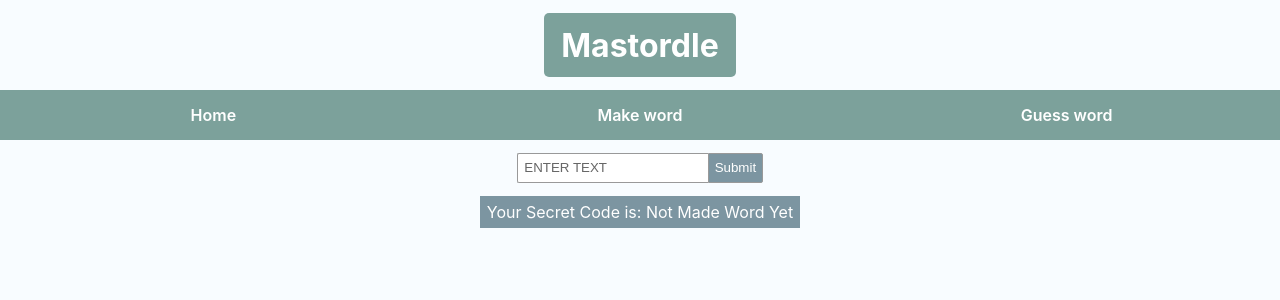
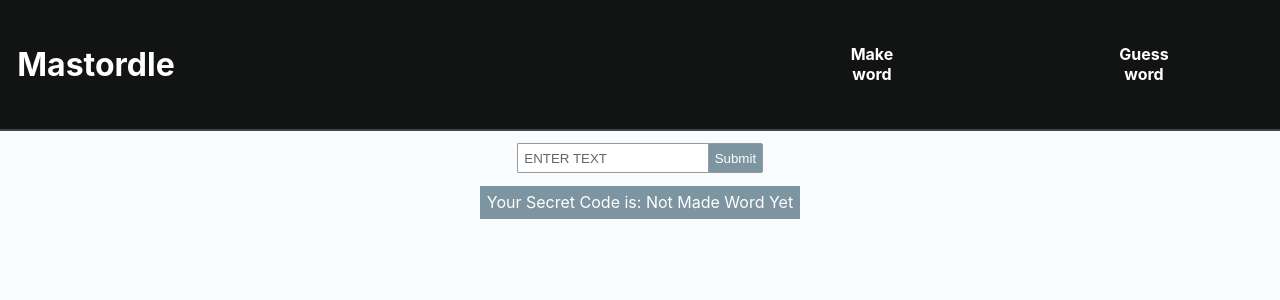
Before and after one commit to Hriday1321/Originalll, a React (Create React App) app: page /make in a window 1280 px wide. Shown: the top 300 px of the page. Built offline with nearby package versions, Linux system fonts and the light colour scheme.

Commit message:
redesign

```diff
--- a/src/App.js
+++ b/src/App.js
@@ -1,13 +1,12 @@
 import React from 'react'
 import { Routes, Route } from "react-router-dom"
-import Home from './components/Home/Home'
 import Make from './components/Make/Make'
 import Id from './components/Guess/Id'
 
 function App() {
   return (
       <Routes>
-        <Route index element={<Home />} />
+        <Route index element={<Make />} />
         <Route path="/make" element={<Make />} />
         <Route path="/guess" element={<Id />} />
       </Routes>
--- a/src/components/Home/Home.elements.js
+++ b/src/components/Home/Home.elements.js
@@ -1,17 +1,22 @@
 import styled from 'styled-components'
 
 export const Div = styled.div`
-    background-color: #f8fcff;
+    /* background-color: #f8fcff; */
+    background-color: rgb(18,19,19);
     font-weight: 700;
     font-size: 2em;
     text-align: center;
-    padding: 1% 0%;
+    padding: 0% 0%;
+    display: flex;
+    justify-content: space-between;
+    align-items: center;
+    border-bottom: solid #444 2px;
 `;
 
 export const Back = styled.p`
-    background-color: #7CA19B;
-    border-radius: 5px;
-    margin: 0 auto;
+    /* background-color: #7CA19B;*/
+    background-color: rgb(18,19,19);
+    /* border-radius: 5px; */
     padding: 1% 0%;
     width: 15%;
     color: white;
--- a/src/components/Home/Home.js
+++ b/src/components/Home/Home.js
@@ -4,8 +4,10 @@ import { Div, Back } from "./Home.elements"
 function Home() {
     return (
       <div className="Home">
-        <Div><Back>Mastordle</Back></Div>
-        <Nav />
+        <Div>
+          <Back>Mastordle</Back>
+          <Nav />
+        </Div>
       </div>
     )
 }
--- a/src/components/Nav/Nav.elements.js
+++ b/src/components/Nav/Nav.elements.js
@@ -2,26 +2,33 @@ import styled from "styled-components"
 import { Link } from "react-router-dom"
 
 export const Block = styled.div`
-    background-color: #7CA19B;
+    /* background-color: #7CA19B; */
+    background-color: rgb(18,19,19);
     display: flex;
     justify-content: space-around;
     height: 50px;
+    flex: 0.5;
 `;
 
 export const Button = styled(Link)`
     color: white;
     text-decoration: none;
-    font-weight:  600;
+    font-weight:  700;
+    font-size: 1rem;
+    &:hover{
+        color: rgb(18,19,19);
+    }
 `;
 
 export const Span = styled.span`
-    background-color: #7CA19B;
+    /* background-color: #7CA19B; */
+    background-color: rgb(18,19,19);
     display: flex;
     flex: .15;
     align-items: center;
     justify-content: center;
     transition: 0.5s;
     &:hover{
-        background-color: rgba(0, 0, 0, 0.1);
+        background-color: white;
     }
 `;
--- a/src/components/Nav/Nav.js
+++ b/src/components/Nav/Nav.js
@@ -4,9 +4,6 @@ import { Block, Button, Span } from './Nav.elements'
 export default function Nav() {
   return (
     <Block>
-        <Span className='home'>
-            <Button to={'/'}>Home</Button>
-        </Span>
         <Span className="make">
           <Button to={'/make'}>Make word</Button>
         </Span>
```
